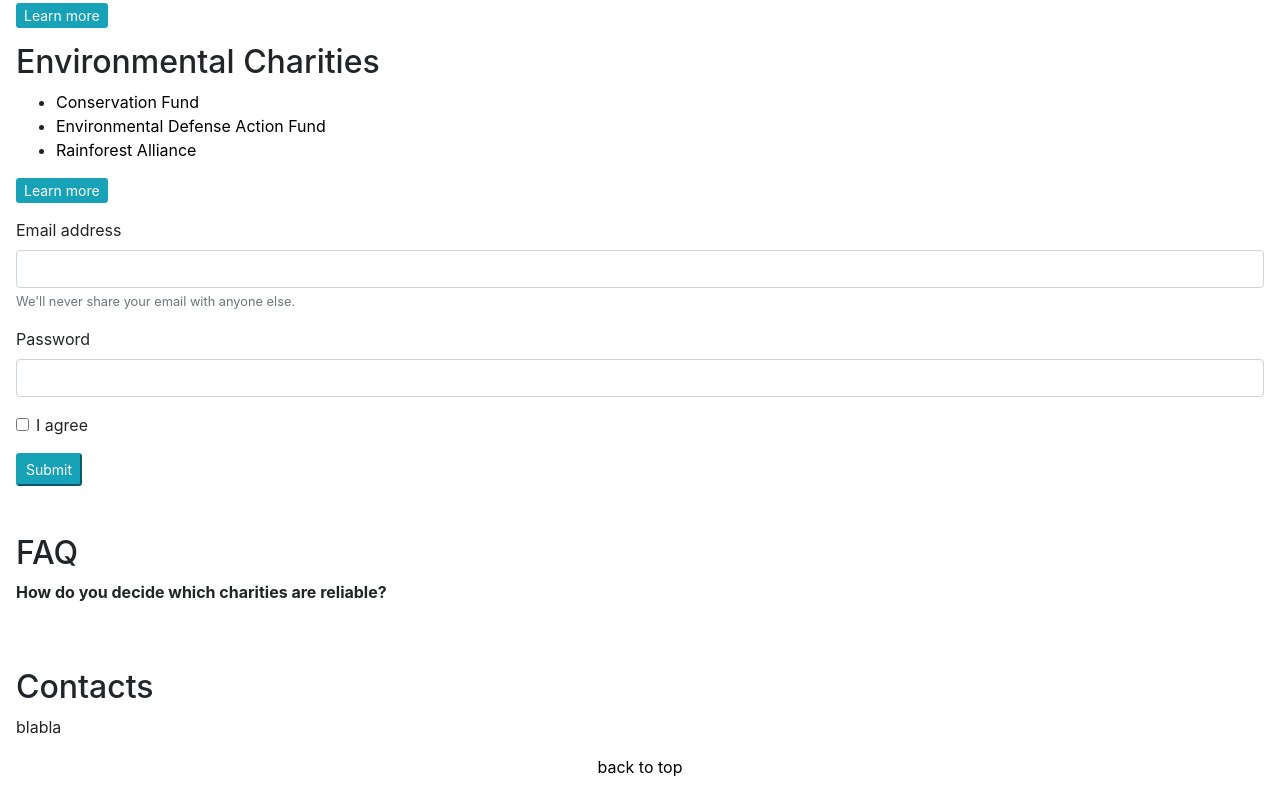
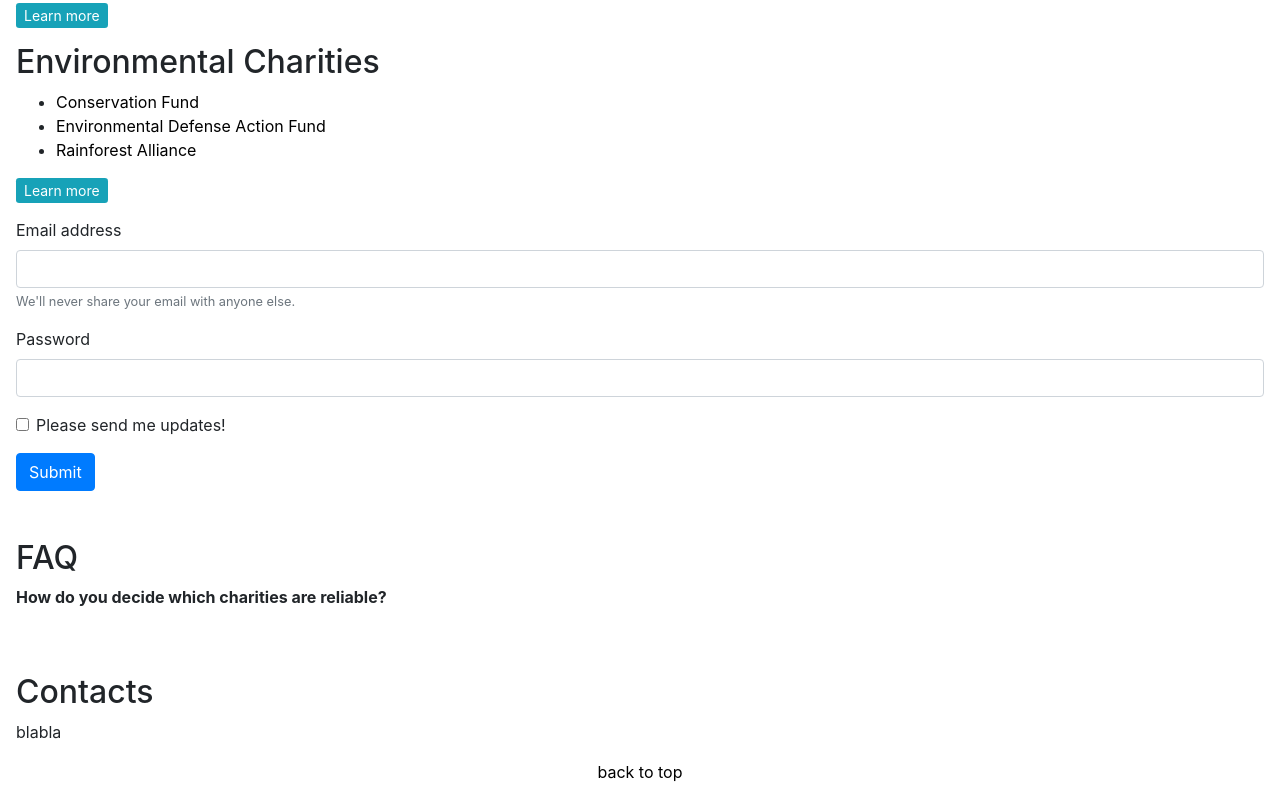
Before and after one commit to WallyJan/clg2020-L-L, a plain HTML site: page find your charity.html in a window 1280 px wide. Shown: the part 1251-2051 px from the top of the page. Drawn offline with nearby package versions, Linux system fonts and the light colour scheme.

Commit message:
Update find your charity.html

```diff
--- a/find your charity.html
+++ b/find your charity.html
@@ -199,11 +199,10 @@
         </div>
         <div class="form-group form-check">
           <input type="checkbox" class="form-check-input" id="exampleCheck1">
-          <label class="form-check-label" for="exampleCheck1">I agree</label>
+          <label class="form-check-label" for="exampleCheck1">Please send me updates!</label>
         </div>
-        <button type="button" class="btn-sm btn-info">Submit</button>
+        <button type="submit" class="btn btn-primary">Submit</button>
       </form>
-
 
 
     <section class="FAQ">
```
